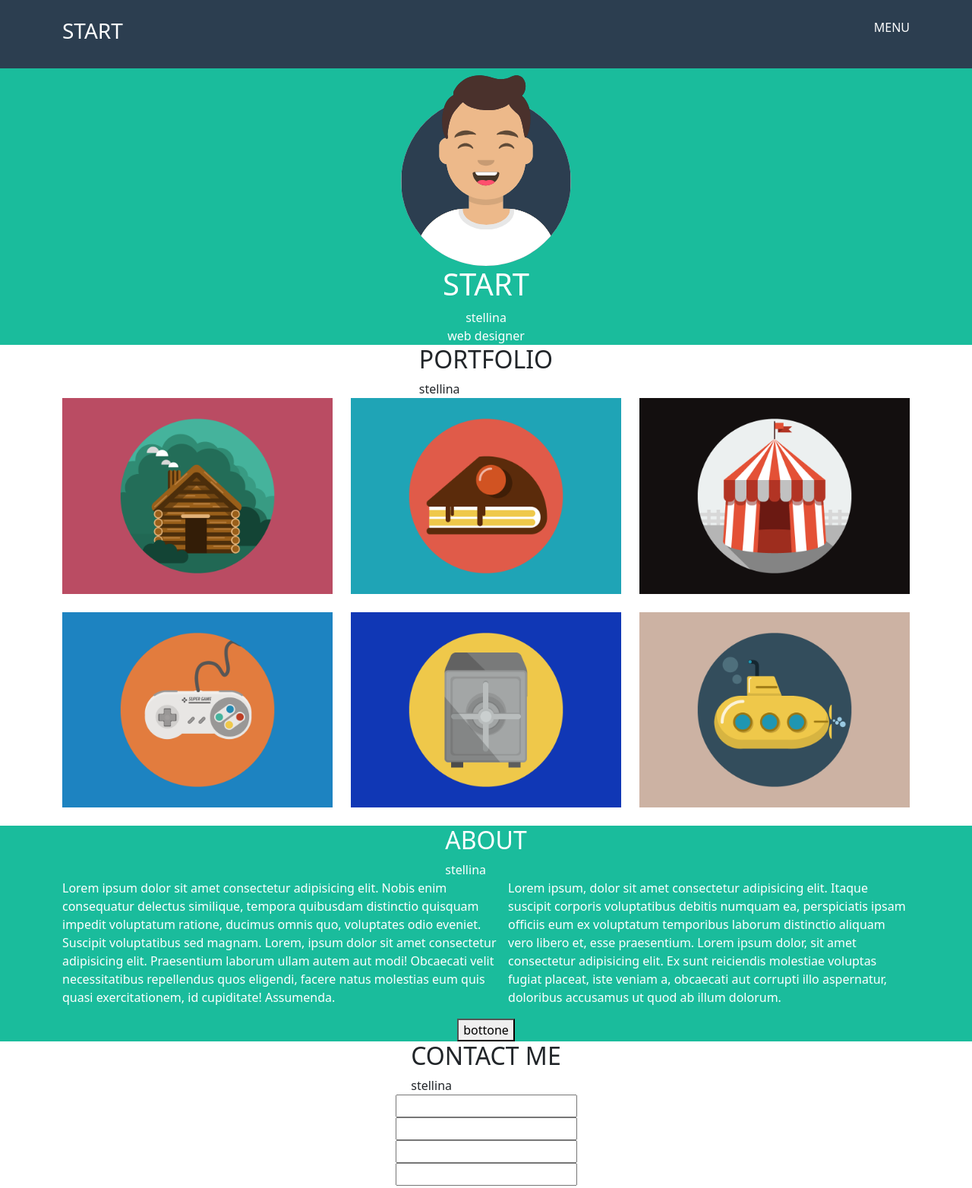
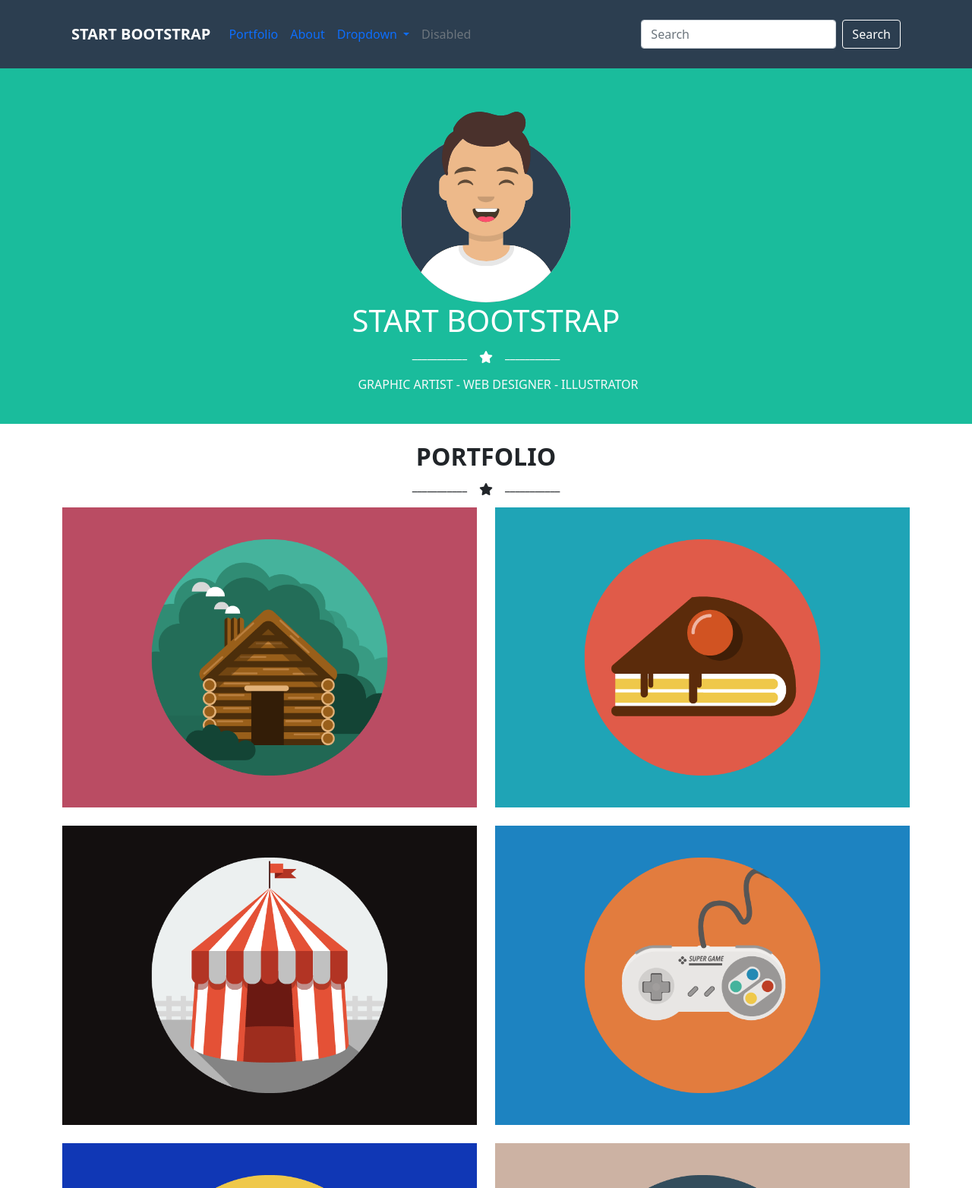
Before and after one commit to RosaD97/html-css-bootstrap-freelancer, a plain HTML site: page index.html in a window 1280 px wide. Shown: the top 1564 px of the page at 76% size. Drawn offline with nearby package versions, Linux system fonts and the light colour scheme.

Commit message:
da fixare

```diff
--- a/css/style.css
+++ b/css/style.css
@@ -10,6 +10,19 @@ header{
     color: #fff;
     height: 5.625rem;
 }
+.ms_title_header{
+    color: #fff;
+    font-weight: 700;
+}
+.navbar button {
+    border-color: white;
+    color: #fff;
+}
+
+.navbar-toggler-icon {
+    color: #fff;
+}
+
 /* FINE HEADER */
 
 /* INIZIO MAIN */
@@ -21,11 +34,19 @@ header{
 .foto_avatar{
     height: 16.25rem;
 }
+.ms_linea_star::after{
+    content: "___________";
+    font-weight: 900;
+}
+.ms_linea_star::before{
+    content: "___________";
+    font-weight: 900;
+}
 /* FINE Start Bootstrap */
 
-/* INIZIO Portfolio */
+/* INIZIO About */
 
-/* FINE Portfolio */
+/* FINE About */
 
 /* FINE MAIN */
 
@@ -39,26 +60,3 @@ header{
     color: #fff;
 }
 /* FINE Footer */
-
-
-/* RESPONSIVITA'*/
-
-/* TABLET VERSION */
-    /* Portfolio */
-@media screen and (max-width: 768px) {
-    .col-4{
-        width: 50%;
-    }
-  }
-
-/* IPHONE VERSION */
-    /* Portfolio */
-  @media screen and (max-width: 576px) {
-    .col-4{
-        width: 100%;
-    }
-    /* About */
-    .sm{
-        flex-direction: column;
-    }
-  }
--- a/index.html
+++ b/index.html
@@ -9,6 +9,9 @@
     <!-- BOOTSTRAP -->
     <link href="https://cdn.jsdelivr.net/npm/bootstrap@5.0.2/dist/css/bootstrap.min.css" rel="stylesheet" integrity="sha384-EVSTQN3/azprG1Anm3QDgpJLIm9Nao0Yz1ztcQTwFspd3yD65VohhpuuCOmLASjC" crossorigin="anonymous">
 
+
+    <!-- FONT AWESOME -->
+    <link rel="stylesheet" href="https://cdnjs.cloudflare.com/ajax/libs/font-awesome/6.3.0/css/all.min.css" integrity="sha512-SzlrxWUlpfuzQ+pcUCosxcglQRNAq/DZjVsC0lE40xsADsfeQoEypE+enwcOiGjk/bSuGGKHEyjSoQ1zVisanQ==" crossorigin="anonymous" referrerpolicy="no-referrer">
     <!-- CSS -->
     <link rel="stylesheet" href="css/style.css">
 </head>
@@ -16,12 +19,42 @@
 
     <!-- Header -->
     <header class="d-flex align-items-center">
-        <nav class="d-flex container justify-content-between">
-            <div>
-                <h3>START</h3>
+        <nav class="container navbar navbar-expand-lg bg-body-tertiary">
+            <div class="container-fluid">
+              <a class="ms_title_header navbar-brand" href="#">START BOOTSTRAP</a>
+              <button class="navbar-toggler" type="button" data-bs-toggle="collapse" data-bs-target="#navbarSupportedContent" aria-controls="navbarSupportedContent" aria-expanded="false" aria-label="Toggle navigation">
+                <i class="navbar-toggler-icon"></i></button>
+              <div class="collapse navbar-collapse" id="navbarSupportedContent">
+                <ul class="navbar-nav me-auto mb-2 mb-lg-0">
+                  <li class="nav-item">
+                    <a class="nav-link active" aria-current="page" href="#">Portfolio</a>
+                  </li>
+                  <li class="nav-item">
+                    <a class="nav-link" href="#">About</a>
+                  </li>
+                  <li class="nav-item dropdown">
+                    <a class="nav-link dropdown-toggle" href="#" role="button" data-bs-toggle="dropdown" aria-expanded="false">
+                      Dropdown
+                    </a>
+                    <ul class="dropdown-menu">
+                      <li><a class="dropdown-item" href="#">Action</a></li>
+                      <li><a class="dropdown-item" href="#">Another action</a></li>
+                      <li><hr class="dropdown-divider"></li>
+                      <li><a class="dropdown-item" href="#">Something else here</a></li>
+                    </ul>
+                  </li>
+                  <li class="nav-item">
+                    <a class="nav-link disabled">Disabled</a>
+                  </li>
+                </ul>
+                <form class="d-flex" role="search">
+                  <input class="form-control me-2" type="search" placeholder="Search" aria-label="Search">
+                  <button class="btn btn-outline-success" type="submit">Search</button>
+                </form>
+              </div>
             </div>
-            <div>MENU</div>
-        </nav>
+          </nav>
+
     </header>
     <!-- /Header -->
 
@@ -29,11 +62,17 @@
     <main>
         <!-- Start Bootstrap -->
         <section class="ms_green d-flex flex-column justify-content-center">
-            <div class="container d-flex flex-column align-items-center">
+            <div class="container d-flex flex-column align-items-center pt-5 pb-4">
                 <img class="foto_avatar" src="img/avatar.svg" alt="foto avatar">
-                <h1>START</h1>
-                <span>stellina</span>
-                <span>web designer</span>
+                <h1>START BOOTSTRAP</h1>
+                <span class="ms_linea_star mb-3"><i class="fa-solid fa-star mx-3 align-bottom"></i></span>
+                <div>
+                    <ul class="d-flex">
+                        <li class="list-unstyled"><a class="text-decoration-none text-light" href="#">GRAPHIC ARTIST -</a></li>
+                        <li class="list-unstyled"><a class="text-decoration-none text-light ms-1" href="#">WEB DESIGNER -</a></li>
+                        <li class="list-unstyled"><a class="text-decoration-none text-light ms-1" href="#">ILLUSTRATOR</a></li>
+                    </ul>
+                </div>
             </div>
 
         </section>
@@ -42,54 +81,57 @@
         <!-- Portfolio -->
         <section class="container  d-flex align-items-center flex-column">
             <!-- Titolo Portfolio -->
-            <div>
-                <h2>PORTFOLIO</h2>
-                <span>stellina</span>
+            <div class="mt-4 mb-3 text-center">
+                <h2 class="fw-bolder">PORTFOLIO</h2>
+                <span class="ms_linea_star"><i class="fa-solid fa-star mx-3 align-bottom"></i></span>
             </div>
             <!-- Sezione foto -->
             <div class="row justify-content-between d-flex">
-                <img class="col-4 mb-4" src="img/cabin.png" alt="img cabina">
-                <img class="col-4 mb-4" src="img/cake.png" alt="img torta">
-                <img class="col-4 mb-4" src="img/circus.png" alt="img circo">
-                <img class="col-4 mb-4" src="img/game.png" alt="img gamepad">
-                <img class="col-4 mb-4" src="img/safe.png" alt="img cassa">
-                <img class="col-4 mb-4" src="img/submarine.png" alt="img sottomarino">
+                <img class="col-12 col-lg-6 col-xxl-4 rounded mb-4" src="img/cabin.png" alt="img cabina">
+                <img class="col-12 col-lg-6 col-xxl-4 rounded mb-4" src="img/cake.png" alt="img torta">
+                <img class="col-12 col-lg-6 col-xxl-4 rounded mb-4" src="img/circus.png" alt="img circo">
+                <img class="ccol-12 col-lg-6 col-xxl-4 rounded mb-4" src="img/game.png" alt="img gamepad">
+                <img class="col-12 col-lg-6 col-xxl-4 rounded mb-4" src="img/safe.png" alt="img cassa">
+                <img class="col-12 col-lg-6 col-xxl-4 rounded mb-4" src="img/submarine.png" alt="img sottomarino">
             </div>
         </section>
         <!--/ Portfolio -->
 
         <!-- About -->
         <section class="ms_green d-flex flex-column justify-content-center">
-            <div class="container d-flex flex-column align-items-center">
-                <div>
-                    <h2>ABOUT</h2>
-                    <span>stellina</span>
+            <div class="container d-flex flex-column align-items-center my-4">
+                <div class="text-center mb-3">
+                    <h2 class="fw-bolder">ABOUT</h2>
+                    <span class="ms_linea_star"><i class="fa-solid fa-star mx-3 align-bottom"></i></span>
                 </div>
                 <!-- Testo -->
-                <div class="d-flex sm">
-                    <p>Lorem ipsum dolor sit amet consectetur adipisicing elit. Nobis enim consequatur delectus similique, tempora quibusdam distinctio quisquam impedit voluptatum ratione, ducimus omnis quo, voluptates odio eveniet. Suscipit voluptatibus sed magnam. Lorem, ipsum dolor sit amet consectetur adipisicing elit. Praesentium laborum ullam autem aut modi! Obcaecati velit necessitatibus repellendus quos eligendi, facere natus molestias eum quis quasi exercitationem, id cupiditate! Assumenda.</p>
-                    <p>Lorem ipsum, dolor sit amet consectetur adipisicing elit. Itaque suscipit corporis voluptatibus debitis numquam ea, perspiciatis ipsam officiis eum ex voluptatum temporibus laborum distinctio aliquam vero libero et, esse praesentium. Lorem ipsum dolor, sit amet consectetur adipisicing elit. Ex sunt reiciendis molestiae voluptas fugiat placeat, iste veniam a, obcaecati aut corrupti illo aspernatur, doloribus accusamus ut quod ab illum dolorum.</p>
+                <div class="row container-sm">
+                    <p class="col-12 col-sm-6">Lorem ipsum dolor sit amet consectetur adipisicing elit. Nobis enim consequatur delectus similique, tempora quibusdam distinctio quisquam impedit voluptatum ratione, ducimus omnis quo, voluptates odio eveniet. Suscipit voluptatibus sed magnam. Lorem, ipsum dolor sit amet consectetur adipisicing elit. Praesentium laborum ullam autem aut modi! Obcaecati velit necessitatibus repellendus quos eligendi, facere natus molestias eum quis quasi exercitationem, id cupiditate! Assumenda.</p>
+                    <p class="col-12 col-sm-6">Lorem ipsum, dolor sit amet consectetur adipisicing elit. Itaque suscipit corporis voluptatibus debitis numquam ea, perspiciatis ipsam officiis eum ex voluptatum temporibus laborum distinctio aliquam vero libero et, esse praesentium. Lorem ipsum dolor, sit amet consectetur adipisicing elit. Ex sunt reiciendis molestiae voluptas fugiat placeat, iste veniam a, obcaecati aut corrupti illo aspernatur, doloribus accusamus ut quod ab illum dolorum.</p>
                 </div>
                 <!-- Bottone -->
                 <div>
-                    <button>bottone</button>
-                </div>
+                    <button type="button" class="btn btn-outline-light"><i class="fa-solid fa-download pe-1"></i>Download</button>                </div>
             </div>
         </section>
         <!-- /About -->
 
         <!-- Contact me -->
-        <section class="container d-flex align-items-center flex-column">
+        <section class="container d-flex align-items-center flex-column my-4">
             <div>
-                <h2>CONTACT ME</h2>
-                <span>stellina</span>
+                <h2 class="fw-bolder">CONTACT ME</h2>
+                <span class="ms_linea_star"><i class="fa-solid fa-star mx-3 align-bottom"></i></span>
             </div>
             <!-- Sezione Dati -->
-            <div class="d-flex flex-column">
-                <input type="text">
-                <input type="text">
-                <input type="text">
-                <input type="text">
+            <div class="d-flex flex-column mt-3">
+                <div class="mb-3">
+                    <label for="name" class="form-label">Name</label>
+                    <input type="text" class="form-control" id="name">
+                  </div>
+                  <div class="mb-3">
+                    <label for="exampleFormControlTextarea1" class="form-label"></label>
+                    <textarea class="form-control" id="exampleFormControlTextarea1" rows="3" placeholder="Message"></textarea>
+                  </div>
             </div>
             <div>
                 <hr>
```
